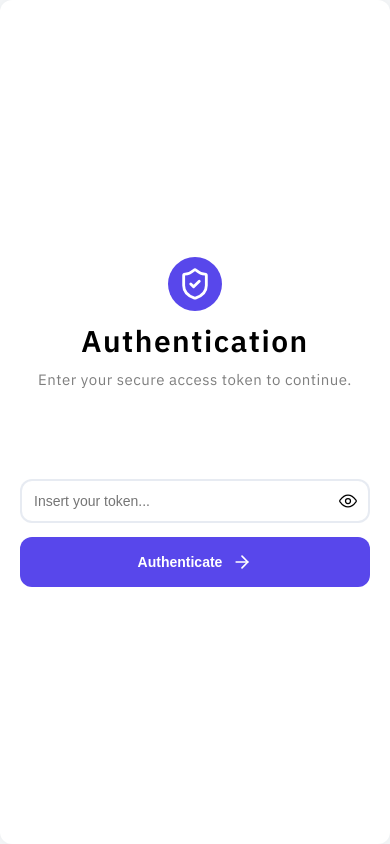
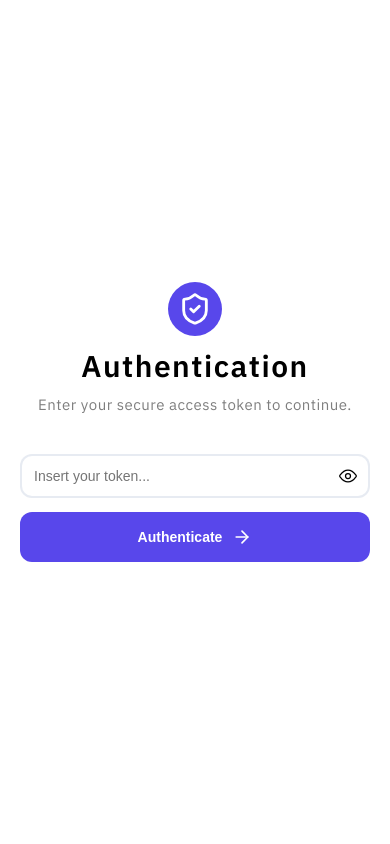
Before and after one commit to giuseppecnv/checkin-system, a FastAPI app: page /login in a window 390 px wide. Run offline with FastAPI, Linux system fonts and the light colour scheme.

Commit message:
Adjust mobile styles for login card
Lower mobile breakpoint from 600px to 500px and refine the card layout for small screens: enforce full-width with `width: 100% !important`, use `min-height: 100vh` (replacing fixed height), remove border-radius and box-shadow, reduce gap between elements, and increase `.btnAuthenticate` padding for better touch targets. These changes improve spacing and usability of the login form on smaller devices.

```diff
--- a/static/login.css
+++ b/static/login.css
@@ -151,20 +151,22 @@ body {
 
 .card-container button:hover { opacity: 50%; }
 
-@media screen and (max-width: 600px) {
+@media screen and (max-width: 500px) {
 
     .card-container {
-        width: 100%;
-        height: 100vh;
+        width: 100% !important;
+        min-height: 100vh;
+        border-radius: 0;
+        box-shadow: none;
         display: flex;
         justify-content: center;
         align-items: center;
         padding: 20px;
-        gap: 90px;
+        gap: 40px;
     }
 
     .btnAuthenticate {
         width: 100%;
-        padding: 15px;
+        padding: 18px;
     }
 }
```
